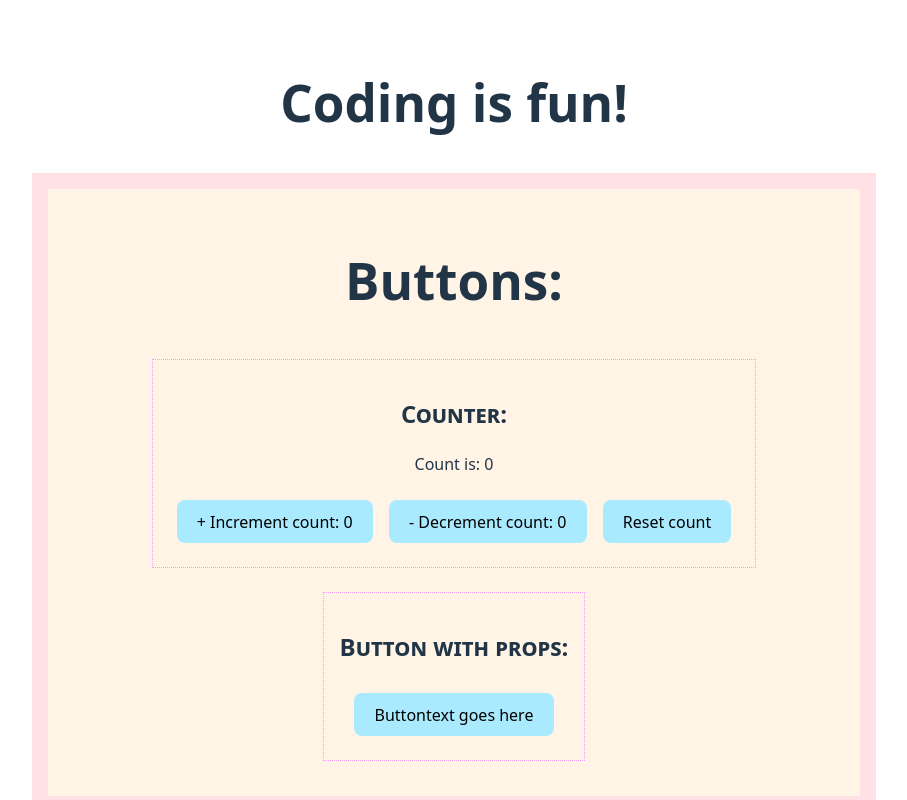
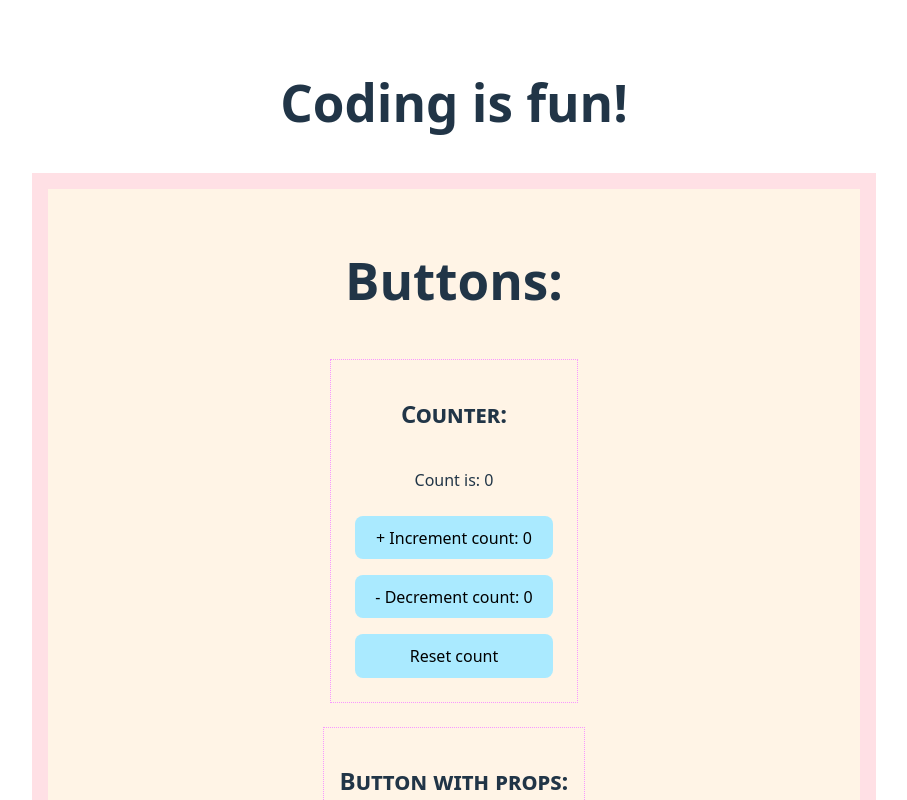
Before and after one commit to Ayngie/bits-n-pieces, a React (Vite) app: page / in a window 1280 px wide. Shown: the top 800 px of the page, without its empty margins (186-1093 px from the left). Built offline with nearby package versions, Linux system fonts and the light colour scheme.

Commit message:
Style: added styling

```diff
--- a/src/components/Buttons/Counter.tsx
+++ b/src/components/Buttons/Counter.tsx
@@ -5,7 +5,7 @@ const Counter: React.FC = () => {
   const [count, setCount] = useState<number>(0);
 
   return (
-    <article className="example-container">
+    <article className="example-container flex-col">
       <h2>Counter:</h2>
       <p>Count is: {count}</p>
 
--- a/src/components/Toggles.tsx
+++ b/src/components/Toggles.tsx
@@ -12,7 +12,7 @@ const Toggles: React.FC = () => {
       <Toggle />
       <ToggleColored />
       <ToggleTheme />
-      <div className="side-by-side">
+      <div className="flex-row">
         <ToggleTwoChoices />
         <ToggleThreeChoices />
       </div>
```
